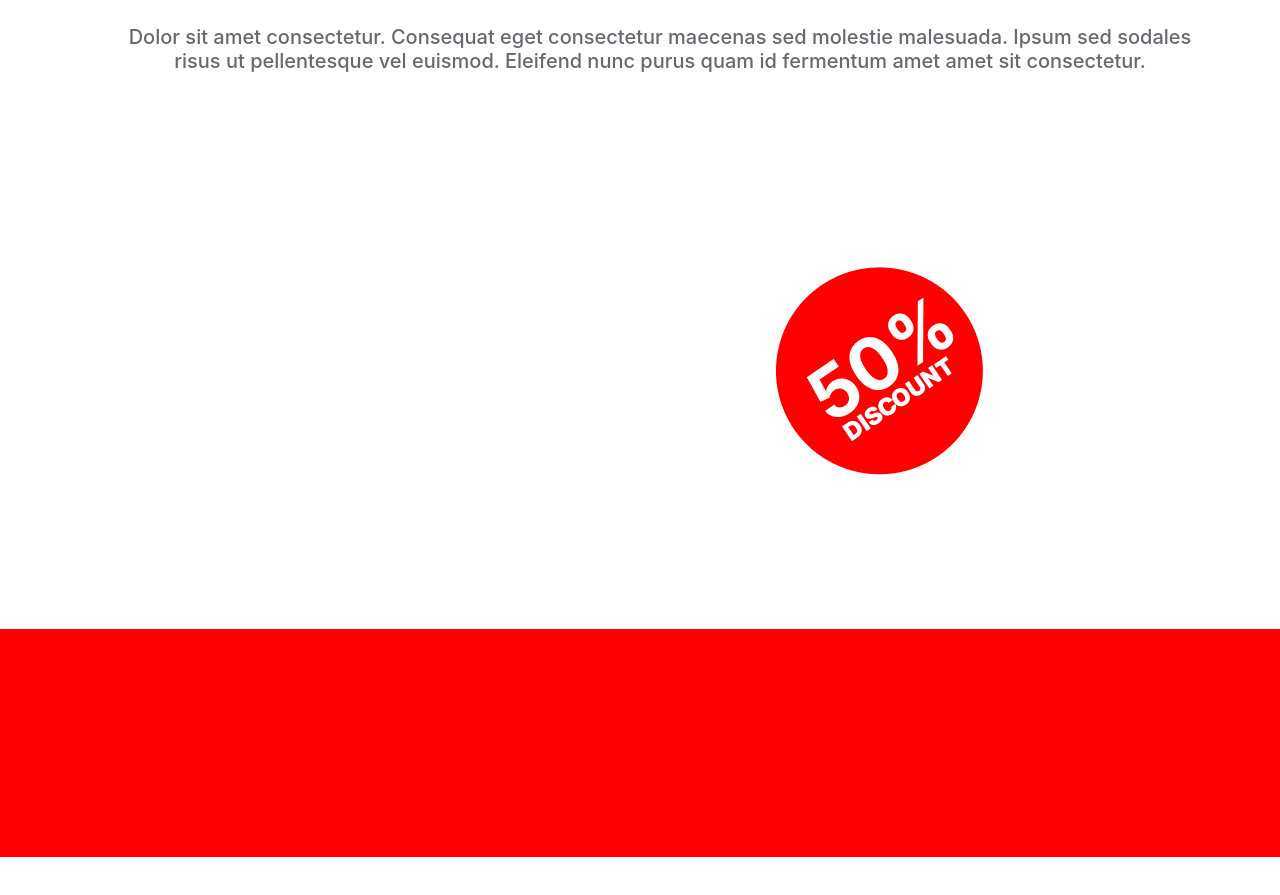
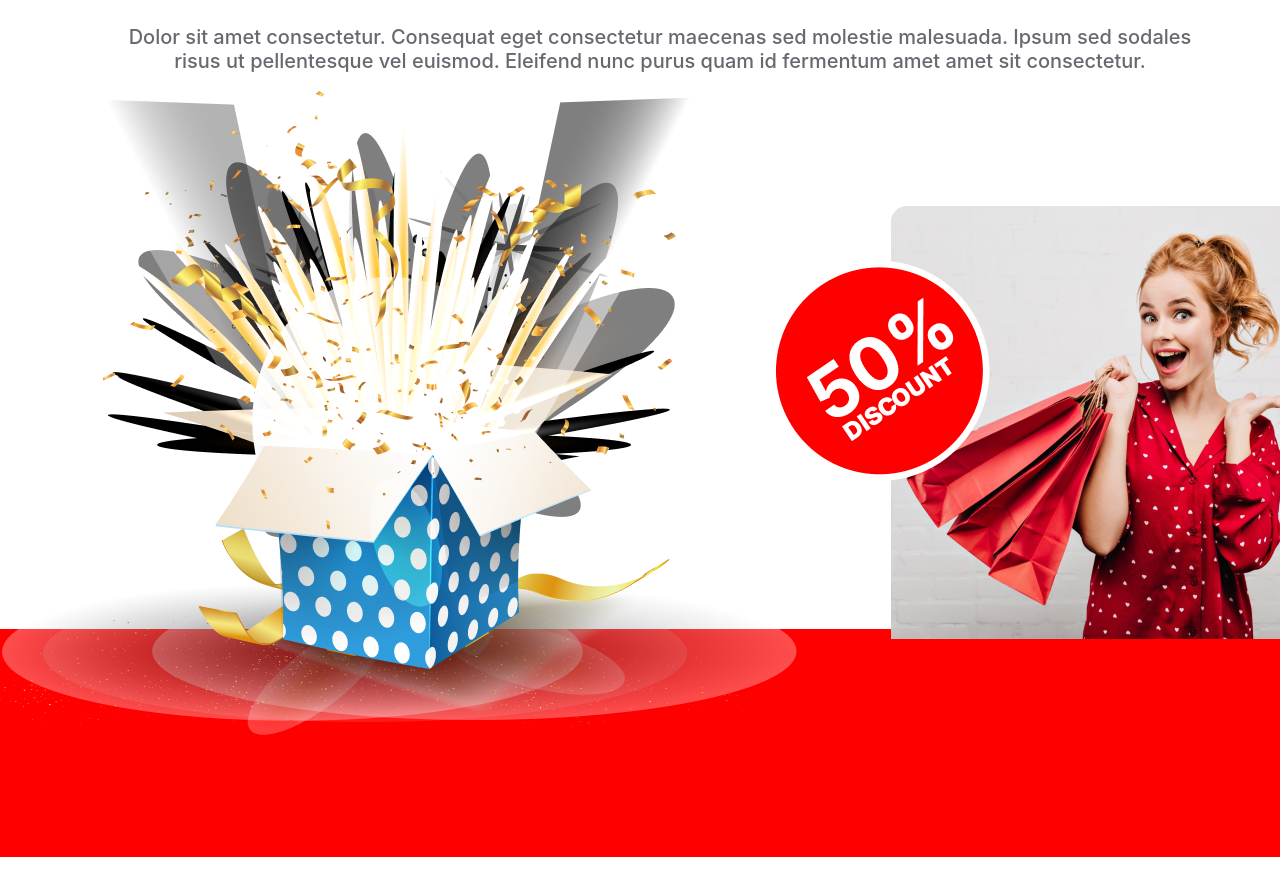
Before and after one commit to noushinsaad/New-year-project, a plain HTML site: page index.html in a window 1280 px wide. Shown: the part 3678-4573 px from the top of the page. Drawn offline with Linux system fonts and the light colour scheme; the site is published under a folder, as on GitHub Pages, so addresses that start at the root find nothing.

Commit message:
solve the gift-box problem

```diff
--- a/index.html
+++ b/index.html
@@ -104,8 +104,8 @@
                 <img  style="height: 200px; width: 200px;" src="Images/Group 44.png" alt=""> -->
             </div>
             <div class="gift-box">
-                <img src="/Images/Group 75.png" alt="">
-                <img src="/Images/Rectangle 1.png" alt="">
+                <img src="Images/Group 75.png" alt="">
+                <img src="Images/Rectangle 1.png" alt="">
             </div>
             <div class="section5-discount">
                 <img src="Images/Group 44.png" alt="">
```
